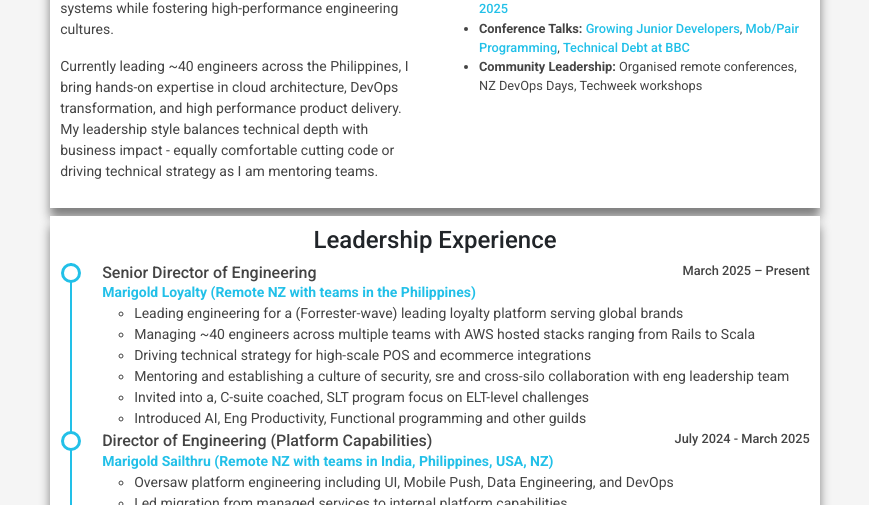
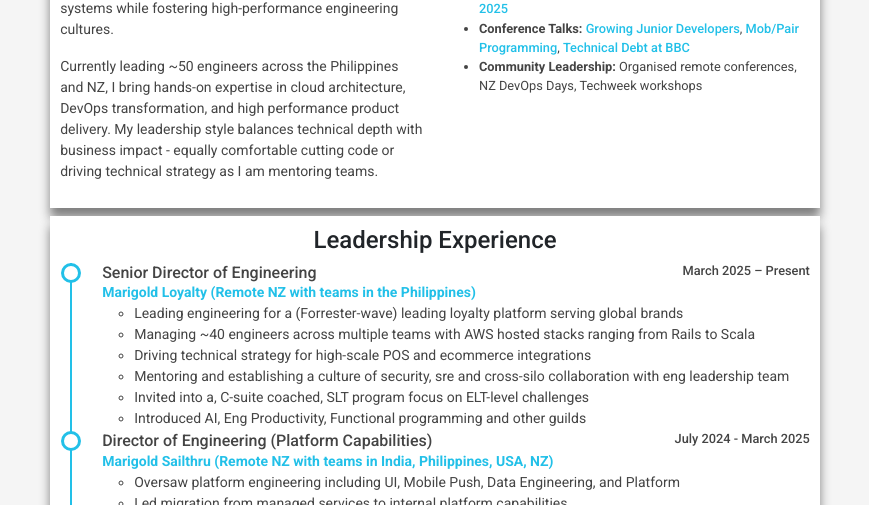
Before and after one commit to fiq/resume, a plain HTML site: page cv/index.html in a window 1280 px wide. Shown: the part 295-800 px from the top of the page, without its empty margins (205-1074 px from the left). Drawn offline with nearby package versions, Linux system fonts and the light colour scheme.

```diff
--- a/cv/index.html
+++ b/cv/index.html
@@ -142,7 +142,7 @@
               Engineering Leader with proven success scaling high-growth SaaS platforms and leading globally distributed teams. I specialise in building resilient, cost-effective systems while fostering high-performance engineering cultures.
             </p>
             <p>
-              Currently leading ~40 engineers across the Philippines, I bring hands-on expertise in cloud architecture, DevOps transformation, and high performance product delivery. My leadership style balances technical depth with business impact - equally comfortable cutting code or driving technical strategy as I am mentoring teams.
+              Currently leading ~50 engineers across the Philippines and NZ, I bring hands-on expertise in cloud architecture, DevOps transformation, and high performance product delivery. My leadership style balances technical depth with business impact - equally comfortable cutting code or driving technical strategy as I am mentoring teams.
             </p>
           </div>
           <!--// column -->
@@ -215,7 +215,7 @@
                   >Marigold Sailthru (Remote NZ with teams in India, Philippines, USA, NZ)</a
                 >
                 <ul>
-                  <li>Oversaw platform engineering including UI, Mobile Push, Data Engineering, and DevOps</li>
+                  <li>Oversaw platform engineering including UI, Mobile Push, Data Engineering, and Platform</li>
                   <li>Led migration from managed services to internal platform capabilities</li>
                   <li>Established engineering practices for distributed teams across multiple time zones</li>
                   <li>Drove cost optimisation and reliability for petabyte-scale data platforms</li>
```
